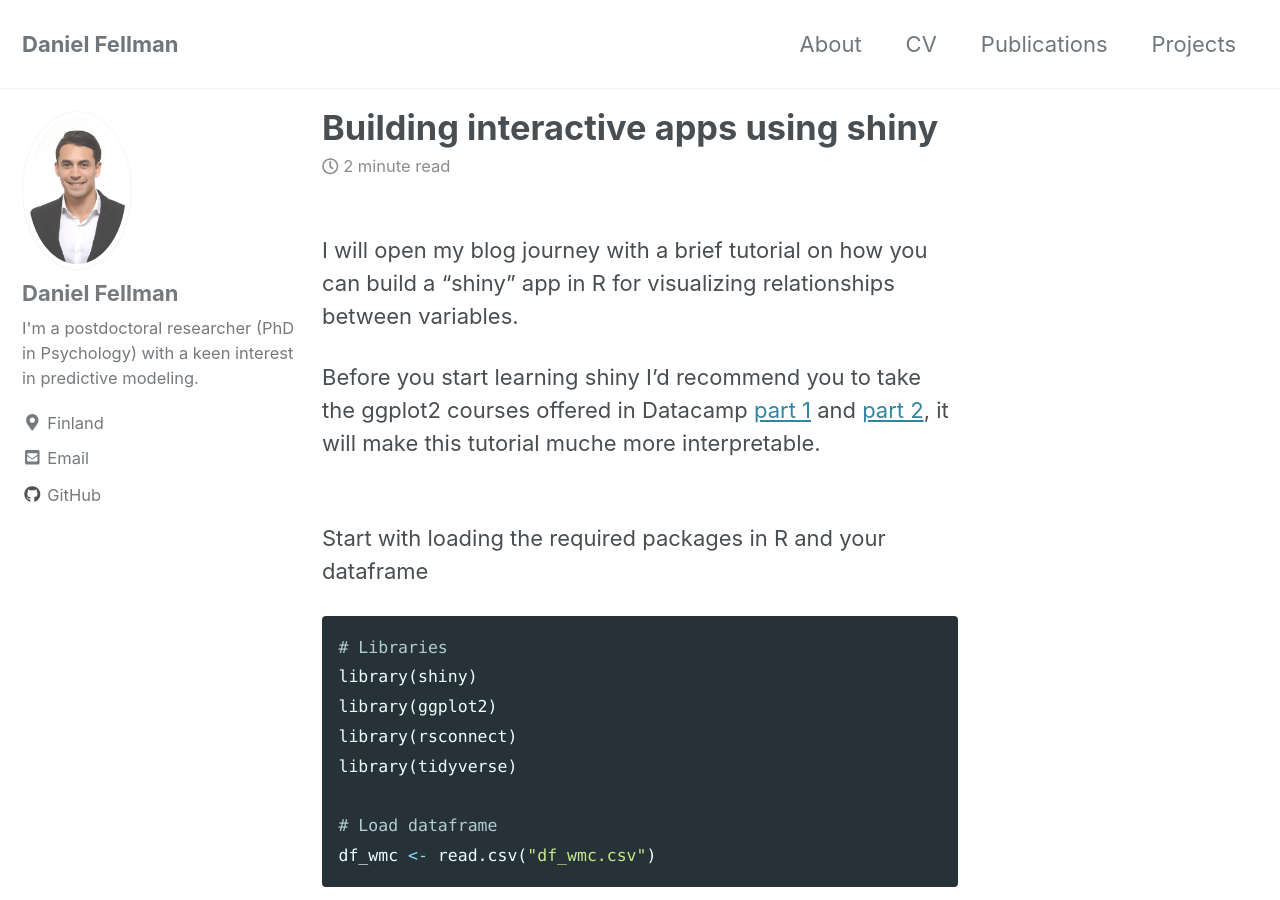
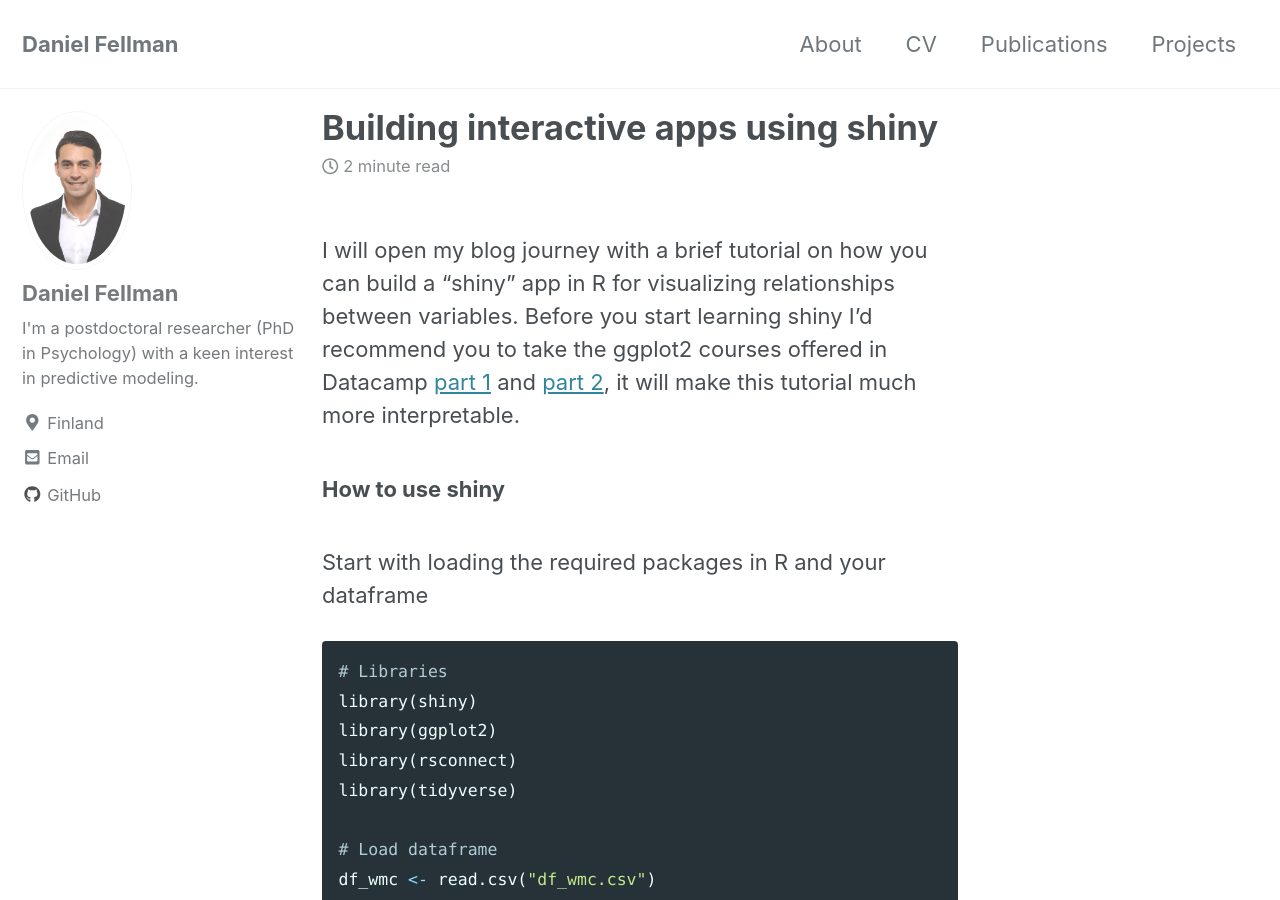
Before and after one commit to danielfellman/danielfellman.github.io, a Jekyll site: the page built from _posts/2019-01-08-visualization.md, in a window 1280 px wide and 900 px high. Built offline with Jekyll 4.4.1, drawn with Linux system fonts in a browser that asks for light colours; cached includes are drawn as plain includes; nearby versions of some CDN libraries.

Commit message:
Update 2019-01-08-visualization.md

````diff
--- a/_posts/2019-01-08-visualization.md
+++ b/_posts/2019-01-08-visualization.md
@@ -5,10 +5,9 @@ tags: [R, data science]
 excerpt: ""
 ---
 <br>
-I will open my blog journey with a brief tutorial on how you can build a "shiny" app in R for visualizing relationships between variables.
+I will open my blog journey with a brief tutorial on how you can build a "shiny" app in R for visualizing relationships between variables. Before you start learning shiny I'd recommend you to take the ggplot2 courses offered in Datacamp [part 1](https://www.datacamp.com/courses/data-visualization-with-ggplot2-1) and [part 2](https://www.datacamp.com/courses/data-visualization-with-ggplot2-2), it will make this tutorial much more interpretable.
 
-Before you start learning shiny I'd recommend you to take the ggplot2 courses offered in Datacamp [part 1](https://www.datacamp.com/courses/data-visualization-with-ggplot2-1) and [part 2](https://www.datacamp.com/courses/data-visualization-with-ggplot2-2), it will make this tutorial muche more interpretable.
-
+### How to use shiny
 <br>
 Start with loading the required packages in R and your dataframe
 ```r
````
